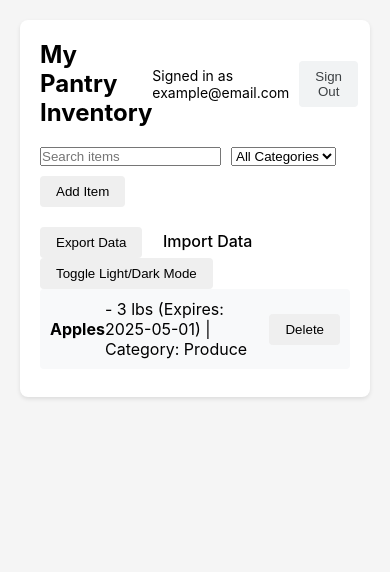
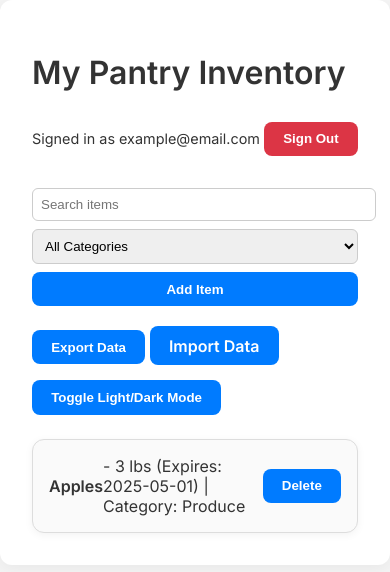
Before and after one commit to t-reyn/pantry-tracker, a plain HTML site: page index.html in a window 390 px wide. Drawn offline with Linux system fonts and the light colour scheme.

Commit message:
Implement dark mode styles and category dropdown styles

```diff
--- a/styles.css
+++ b/styles.css
@@ -1,118 +1,139 @@
-* {
+/* Modernized pantry tracker styles */
+
+@import url('https://fonts.googleapis.com/css2?family=Inter:wght@400;600&display=swap');
+
+body {
+  font-family: 'Inter', sans-serif;
   margin: 0;
   padding: 0;
-    box-sizing: border-box;
-}
-
-body {
-    font-family: -apple-system, BlinkMacSystemFont, "Segoe UI", Roboto, "Helvetica Neue", Arial, sans-serif;
-    background-color: #f5f5f5;
-    padding: 20px;
+  background-color: #f4f4f4;
+  color: #333;
 }
 
 .container {
   max-width: 800px;
   margin: 0 auto;
-    background: white;
-    padding: 20px;
-    border-radius: 8px;
-    box-shadow: 0 2px 4px rgba(0,0,0,0.1);
+  padding: 2rem;
+  background-color: #fff;
+  border-radius: 12px;
+  box-shadow: 0 4px 16px rgba(0, 0, 0, 0.05);
 }
 
 .header {
   display: flex;
   justify-content: space-between;
   align-items: center;
-    margin-bottom: 20px;
+  margin-bottom: 2rem;
+}
+
+.title {
+  font-size: 2rem;
+  font-weight: 600;
 }
 
 .user-info {
-    display: flex;
-    align-items: center;
-    gap: 10px;
-    font-size: 14px;
-}
-
-.title {
-    font-size: 24px;
-    font-weight: bold;
-}
-
-.login-prompt {
-    margin: 20px 0;
+  font-size: 0.9rem;
+  text-align: right;
 }
 
 .form {
   display: flex;
-    flex-wrap: wrap;
-    gap: 10px;
-    margin-bottom: 20px;
+  gap: 0.5rem;
+  margin-bottom: 1.5rem;
 }
 
-.input {
-    padding: 8px;
-    border: 1px solid #ddd;
-    border-radius: 4px;
-}
-
-.input-name {
+.form input[type="text"], .form input[type="number"], .form input[type="date"], .form select {
   flex: 1;
-}
-
-.input-quantity {
-    width: 100px;
-}
-
-.input-unit {
-    width: 100px;
-}
-
-.input-date {
-    width: 150px;
+  padding: 0.5rem;
+  border: 1px solid #ccc;
+  border-radius: 6px;
 }
 
 .button {
-    padding: 8px 16px;
+  background-color: #007bff;
+  color: #fff;
   border: none;
-    border-radius: 4px;
+  border-radius: 8px;
+  padding: 0.6rem 1.2rem;
+  font-weight: 600;
   cursor: pointer;
-    font-weight: 500;
+  transition: background-color 0.2s ease;
 }
 
-.button-add {
-    background-color: #4CAF50;
-    color: white;
-}
-
-.button-sign-in {
-    background-color: #4285f4;
-    color: white;
+.button:hover {
+  background-color: #0056b3;
 }
 
 .button-sign-out {
-    background-color: #f1f3f4;
-    color: #3c4043;
+  background-color: #dc3545;
+}
+
+.button-sign-out:hover {
+  background-color: #a71d2a;
+}
+
+.tools {
+  margin-bottom: 1.5rem;
+}
+
+.items {
+  display: flex;
+  flex-direction: column;
+  gap: 1rem;
 }
 
 .item {
+  background: #fafafa;
+  border: 1px solid #ddd;
+  border-radius: 12px;
+  padding: 1rem;
   display: flex;
   justify-content: space-between;
   align-items: center;
-    padding: 10px;
-    background-color: #f8f9fa;
-    border-radius: 4px;
-    margin-bottom: 8px;
+  box-shadow: 0 2px 8px rgba(0, 0, 0, 0.05);
+  transition: transform 0.2s ease;
 }
 
-.item-info {
-    flex: 1;
+.item:hover {
+  transform: scale(1.02);
 }
 
-.delete-button {
-    color: #dc3545;
-    background: none;
-    border: none;
-    cursor: pointer;
-    font-size: 18px;
-    padding: 0 8px;
+.theme-toggle {
+  margin-top: 1rem;
 }
+
+@media (max-width: 600px) {
+  .form {
+    flex-direction: column;
+  }
+
+  .form input, .form button {
+    width: 100%;
+  }
+
+  .header {
+    flex-direction: column;
+    align-items: flex-start;
+  }
+
+  .user-info {
+    margin-top: 0.5rem;
+  }
+}
+
+body.dark-mode {
+  background-color: #121212;
+  color: #fff;
+}
+
+body.dark-mode .container {
+  background-color: #1f1f1f;
+}
+
+body.dark-mode .button {
+  background-color: #bb86fc;
+}
+
+body.dark-mode .button:hover {
+  background-color: #3700b3;
+}
```
Lines whose indentation alone changed are shown as unchanged.
